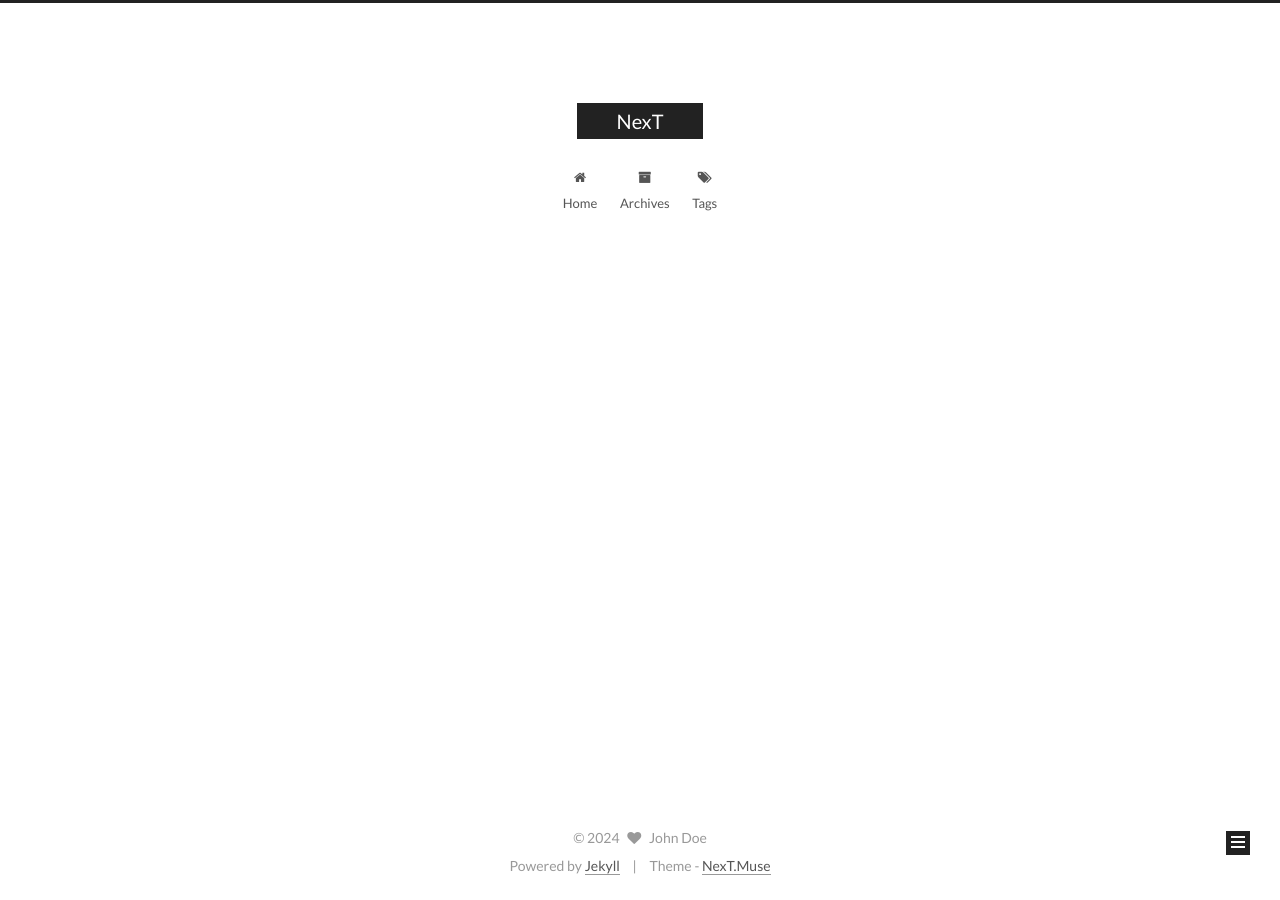
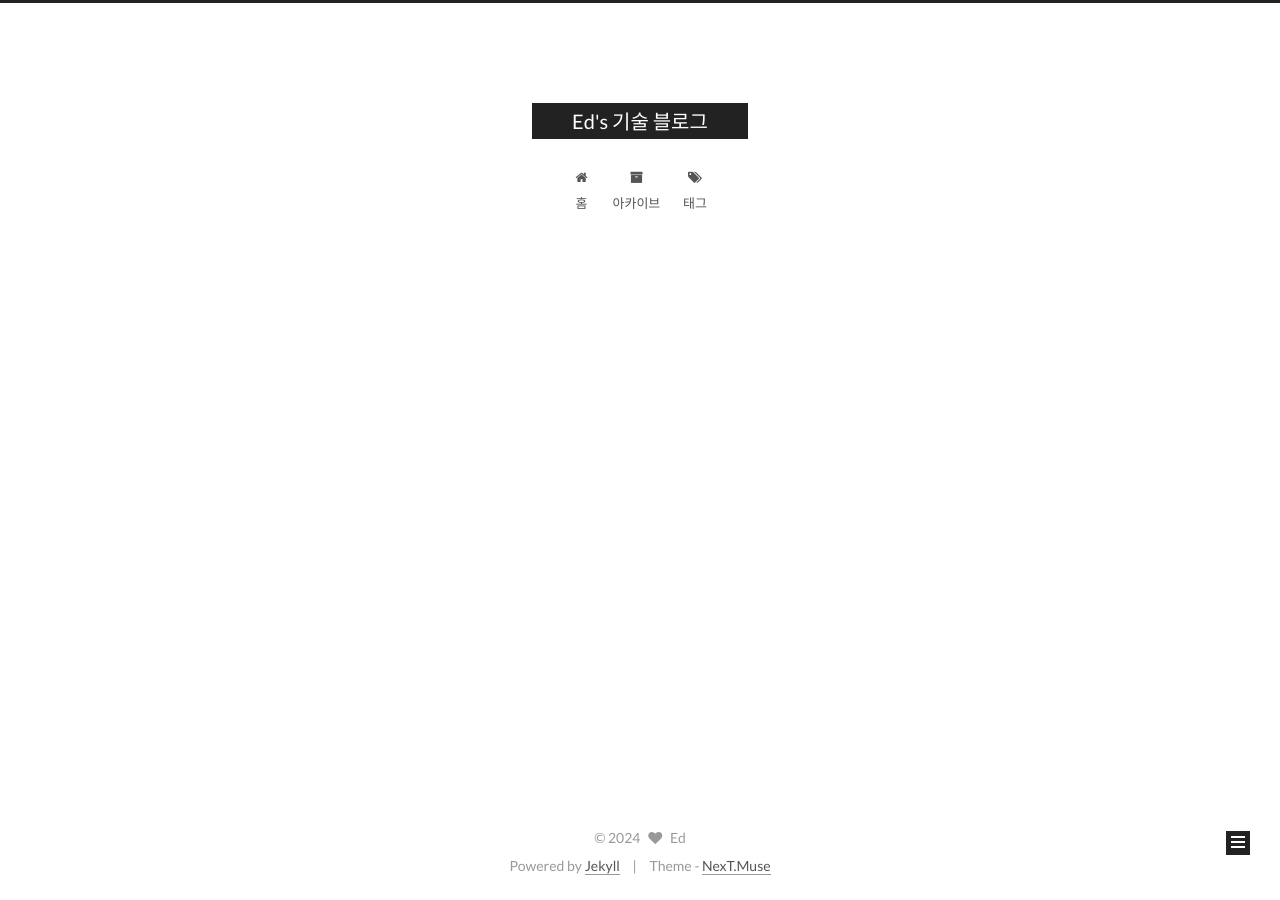
Before and after one commit to june-777/june-777.github.io, a Jekyll site: the page built from index.html, in a window 1280 px wide. Built offline with Jekyll 4.4.1, drawn with Linux system fonts in a browser that asks for light colours; the list of posts is cut into pages by our own code.

Commit message:
config: 제목, 저자 환경 설정 yml 변경

```diff
--- a/_config.yml
+++ b/_config.yml
@@ -4,12 +4,12 @@
 # ---------------------------------------------------------------
 
 # Site
-title: NexT
+title: Ed's 기술 블로그
 subtitle:
 description:
-author: John Doe
+author: Ed
 # Support language: de, en, fr-FR, id, ja, ko, pt-BR, pt, ru, zh-Hans, zh-hk, zh-tw
-language: en
+language: ko
 date_format: '%Y-%m-%d'
 
 # URL
```
